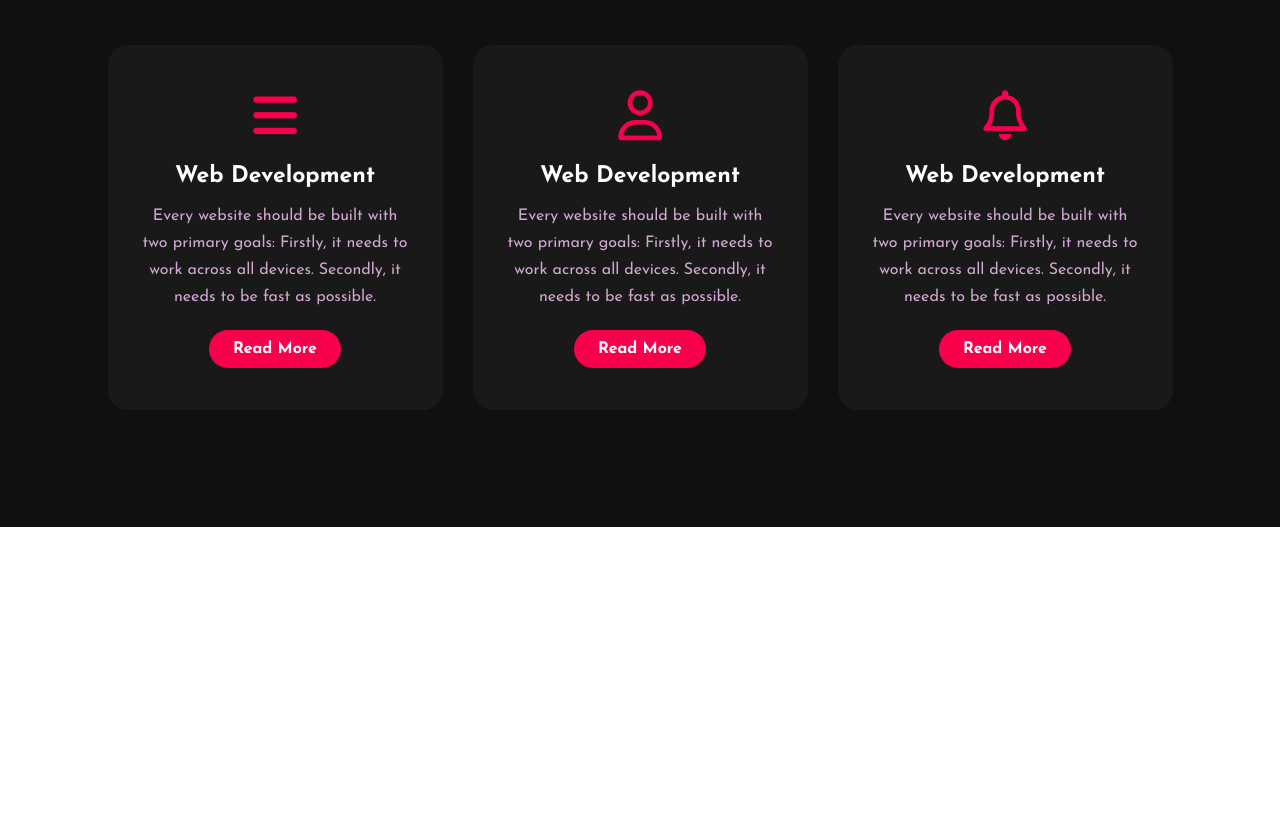
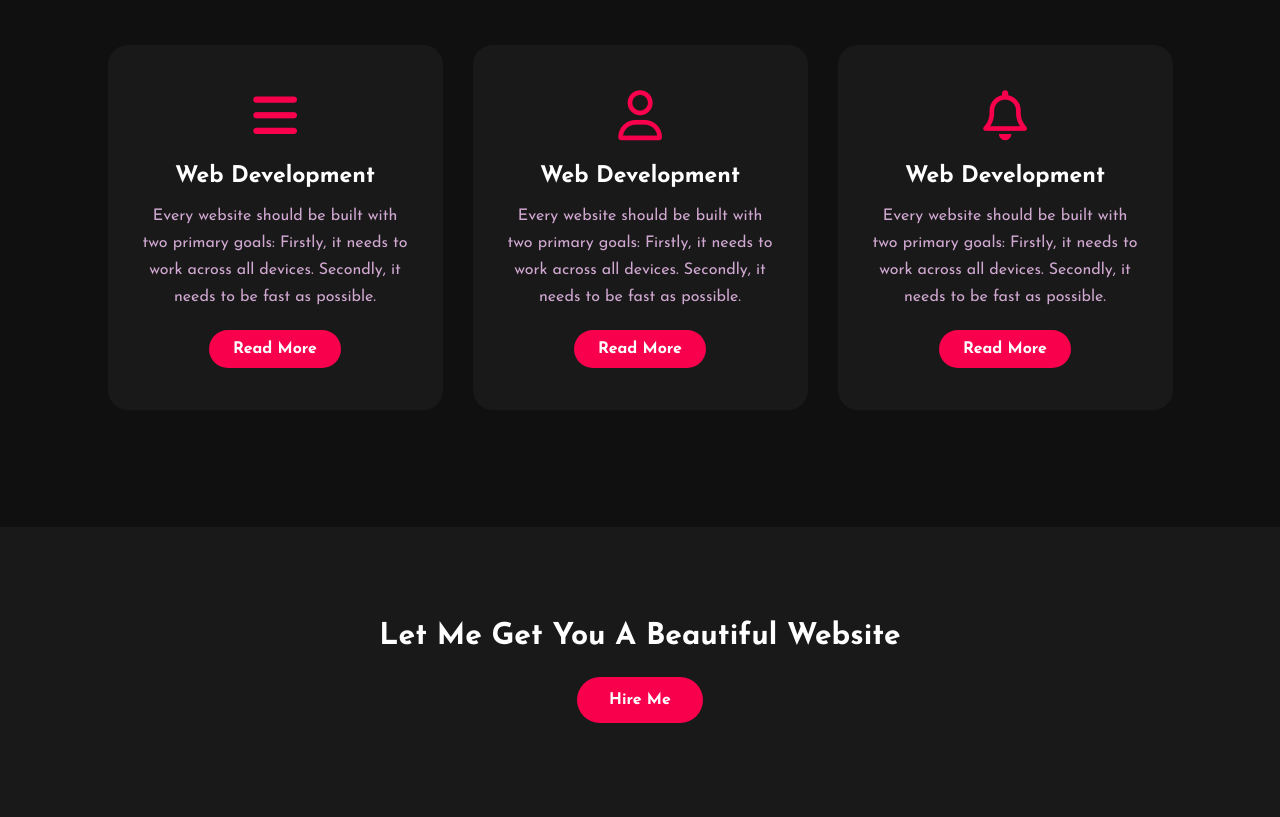
Before and after one commit to JannatulLima9575/My-Portfolio, a plain HTML site: page index.html in a window 1280 px wide. Shown: the part 1781-2598 px from the top of the page. Before the commit the page ends 2308 px from the top, so only its background shows below. Drawn offline with Linux system fonts and the light colour scheme.

Commit message:
added Contact Me section

```diff
--- a/css/style.css
+++ b/css/style.css
@@ -229,3 +229,35 @@ h5 {
     border: 2px solid #f9004d;
     cursor: pointer;
 }
+
+/* Contact Me  */
+.contact-me {
+    width: 100%;
+    height: 290px;
+    background: #191919;
+    display: flex;
+    align-items: center;
+    flex-direction: column;
+    justify-content: center;
+}
+.contact-me p {
+    color: white;
+    font-size: 30px;
+    font-weight: bold;
+    margin-bottom: 25px;
+}
+.contact-me .button-two {
+    background-color: #f9004d;
+    color: white;
+    text-decoration: none;
+    border: 2px solid transparent;
+    font-weight: bold;
+    padding: 13px 30px;
+    border-radius: 30px;
+    transition: transform .4s;
+}
+.contact-me .button-two:hover {
+    background-color: transparent;
+    border: 2px solid #f9004d;
+    cursor: pointer;
+}
--- a/index.html
+++ b/index.html
@@ -96,5 +96,11 @@
 
         </div>
        </div>
+
+       <!-- Contact Me  -->
+        <div class="contact-me">
+            <p>Let Me Get You A Beautiful Website</p>
+            <a class="button-two" href="#">Hire Me</a>
+        </div>
 </body>
 </html>
```
